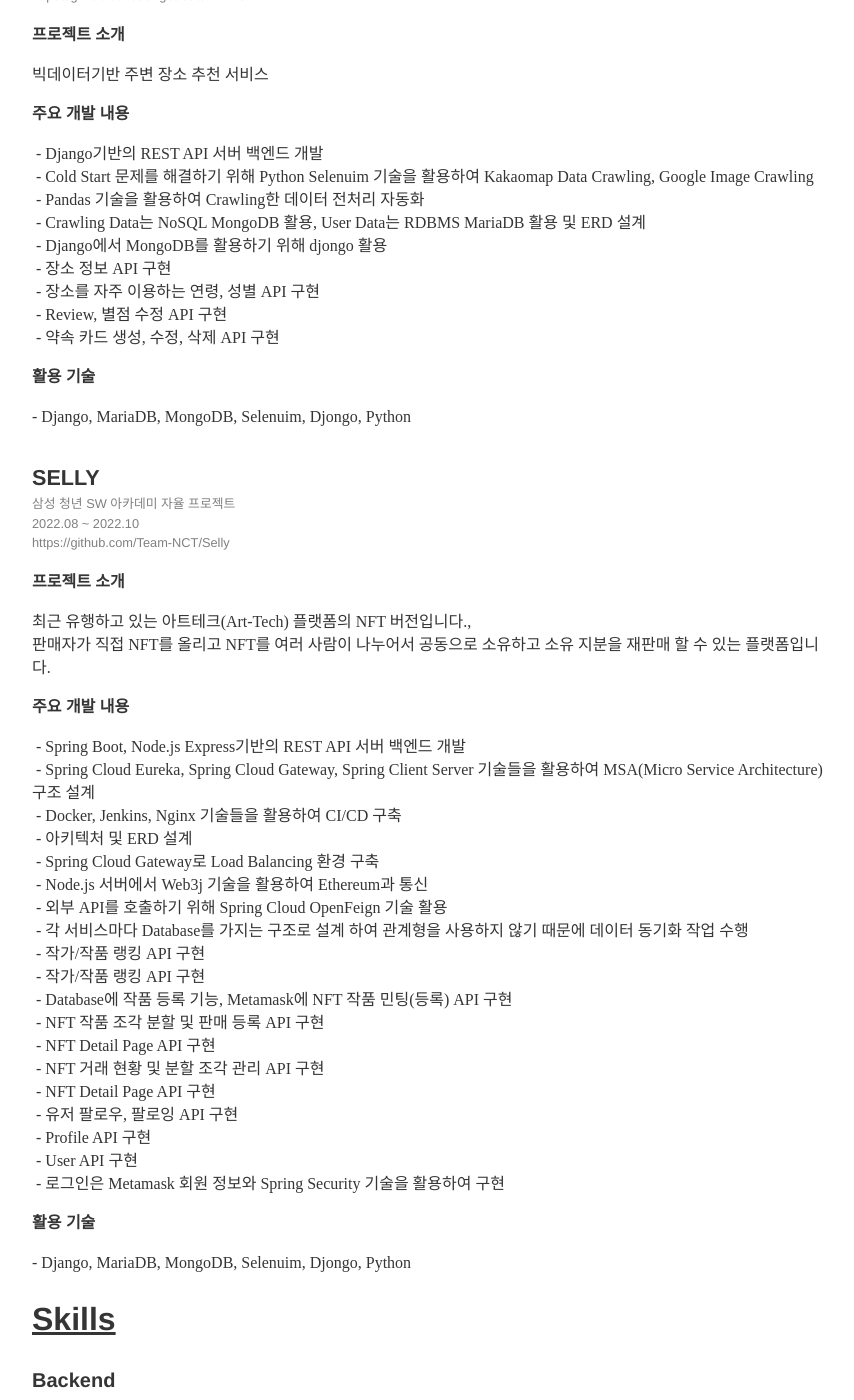
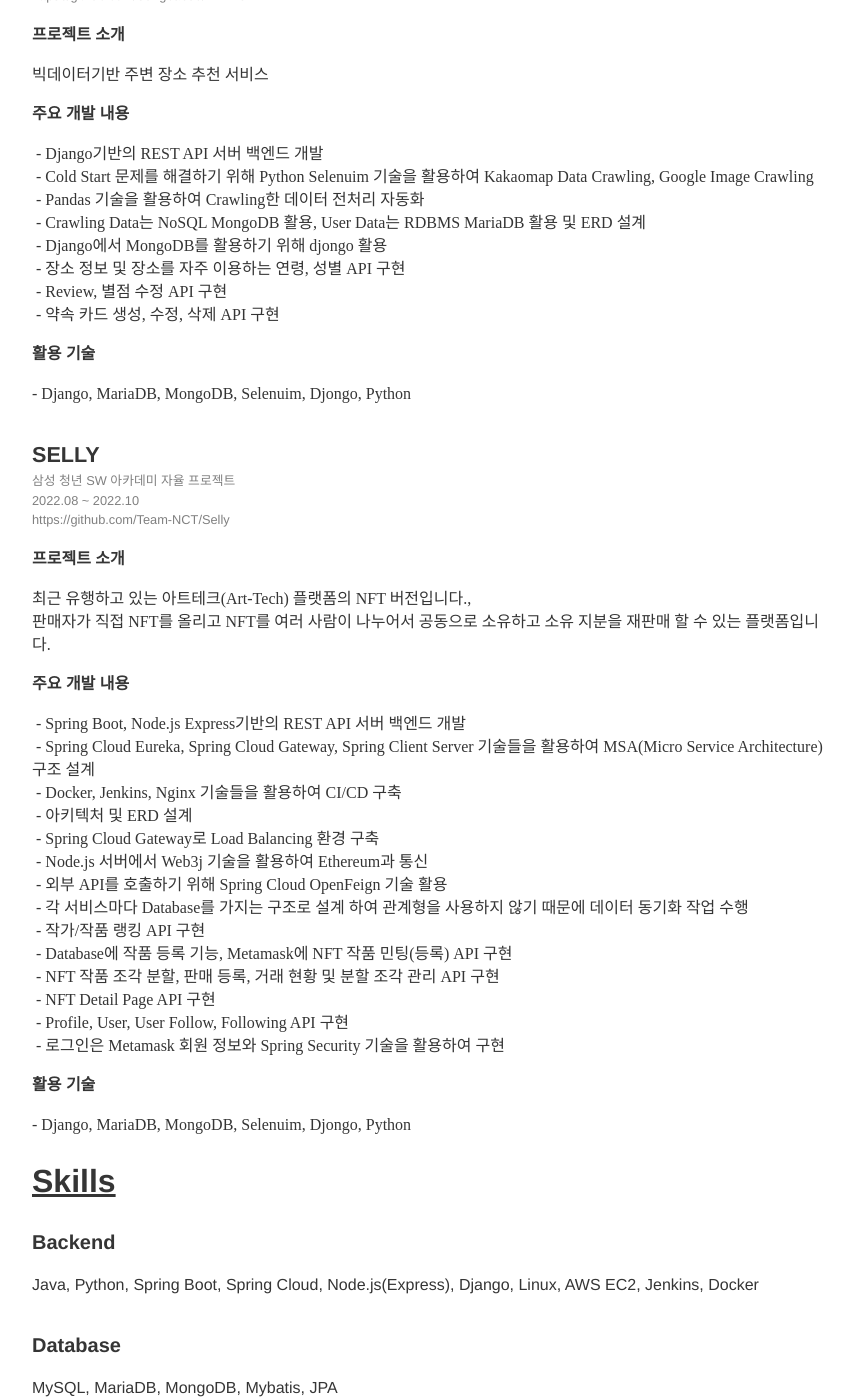
Before and after one commit to Sungbae95/Sungbae95.github.io, a Jekyll site: the page built from index.md, in a window 1280 px wide and 1400 px high, scrolled down 2097 px. Shown: the whole window, without its empty margins (208-1062 px from the left). Built offline with Jekyll 4.4.1, drawn with Linux system fonts in a browser that asks for light colours; some web fonts are replaced.

Commit message:
Update index.md

```diff
--- a/index.md
+++ b/index.md
@@ -87,8 +87,7 @@
   &nbsp;- Pandas 기술을 활용하여 Crawling한 데이터 전처리 자동화 <br/>
   &nbsp;- Crawling Data는 NoSQL MongoDB 활용, User Data는 RDBMS MariaDB 활용 및 ERD 설계<br/>
   &nbsp;- Django에서 MongoDB를 활용하기 위해 djongo 활용 <br/>
-  &nbsp;- 장소 정보 API 구현  <br/>
-  &nbsp;- 장소를 자주 이용하는 연령, 성별 API 구현<br/>
+  &nbsp;- 장소 정보 및 장소를 자주 이용하는 연령, 성별 API 구현 <br/>
   &nbsp;- Review, 별점 수정 API 구현 <br/>
   &nbsp;- 약속 카드 생성, 수정, 삭제 API 구현 <br/>
 </p>
@@ -114,15 +113,10 @@
   &nbsp;- 외부 API를 호출하기 위해 Spring Cloud OpenFeign 기술 활용<br/>
   &nbsp;- 각 서비스마다 Database를 가지는 구조로 설계 하여 관계형을 사용하지 않기 때문에 데이터 동기화 작업 수행 <br/>
   &nbsp;- 작가/작품 랭킹 API 구현 <br/>
-  &nbsp;- 작가/작품 랭킹 API 구현 <br/>
   &nbsp;- Database에 작품 등록 기능, Metamask에 NFT 작품 민팅(등록) API 구현 <br/>
-  &nbsp;- NFT 작품 조각 분할 및 판매 등록 API 구현<br/>
+  &nbsp;- NFT 작품 조각 분할, 판매 등록, 거래 현황 및 분할 조각 관리 API 구현<br/>
   &nbsp;- NFT Detail Page API 구현 <br/>
-  &nbsp;- NFT 거래 현황 및 분할 조각 관리 API 구현 <br/>
-  &nbsp;- NFT Detail Page API 구현 <br/>
-  &nbsp;- 유저 팔로우, 팔로잉 API 구현 <br/>
-  &nbsp;- Profile API 구현 <br/>
-  &nbsp;- User API 구현 <br/>
+  &nbsp;- Profile, User, User Follow, Following API 구현 <br/>
   &nbsp;- 로그인은 Metamask 회원 정보와 Spring Security 기술을 활용하여 구현 <br/>
 </p>
 <span style="font-size:100%"> <b>활용 기술</b> </span> <br/>
```
